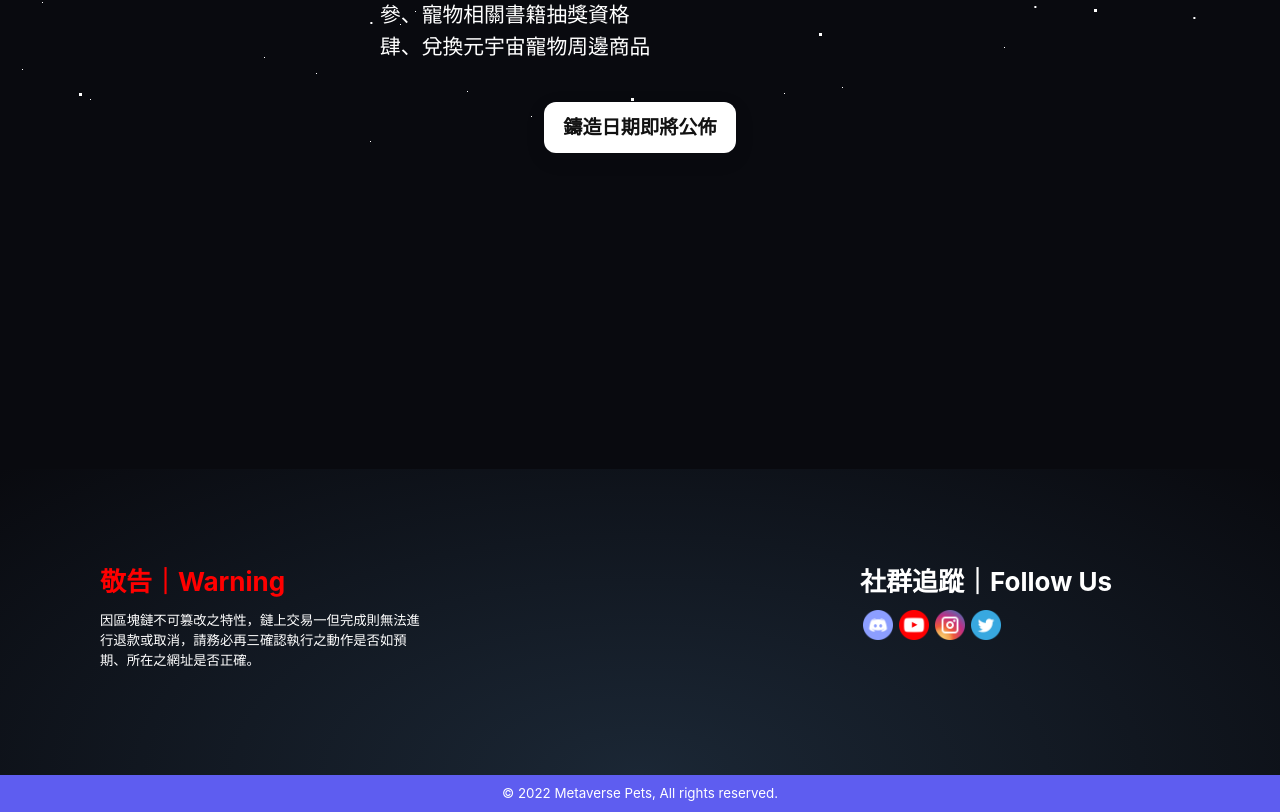
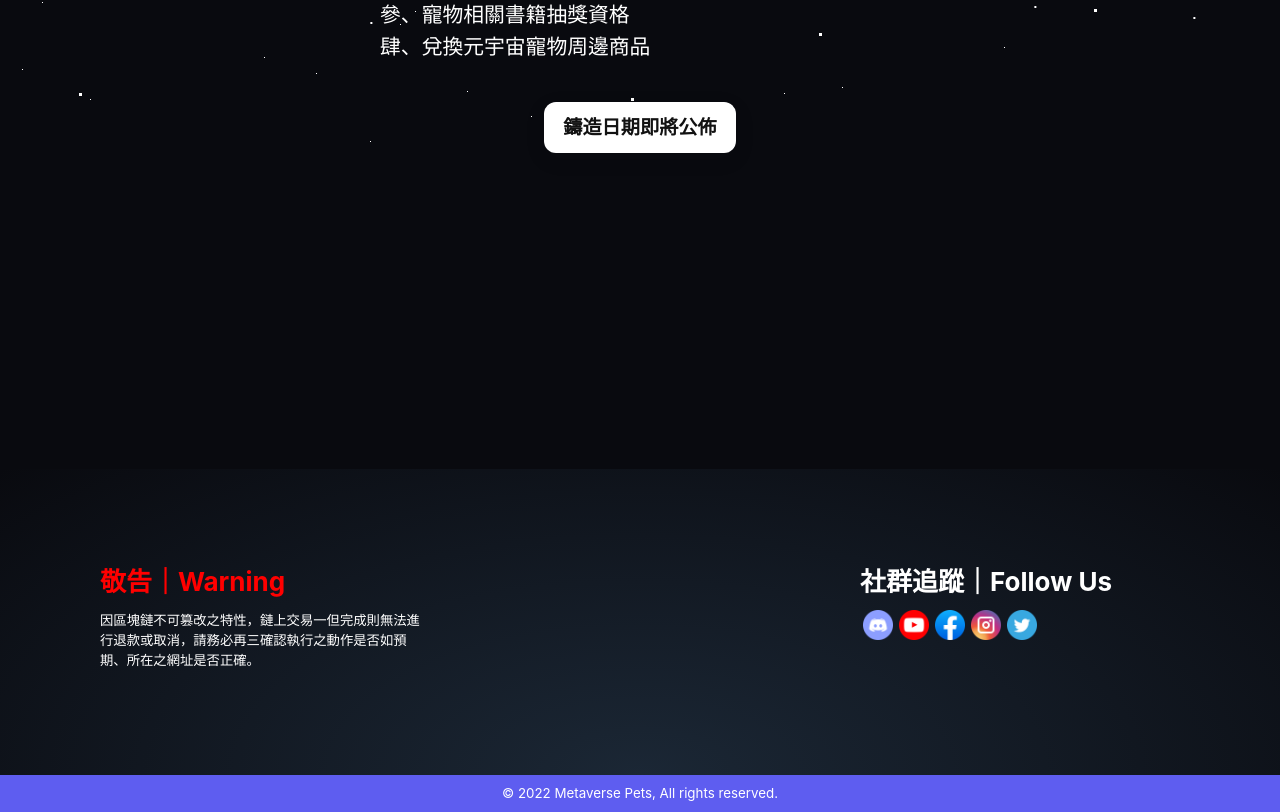
Before and after one commit to metaversepets/website, a React (Create React App) app: page /about in a window 1280 px wide. Shown: the part 652-1464 px from the top of the page. Built offline with nearby package versions, Linux system fonts and the light colour scheme; what @fortawesome/fontawesome would draw is missing.

Commit message:
add facebook link

```diff
--- a/src/Footer.js
+++ b/src/Footer.js
@@ -12,6 +12,9 @@ class Footer extends Component {
           </a>
           <a href="https://www.youtube.com/channel/UCGJu_4qHnt52ZwO5HQPPi9Q" target="_blank">
             <img src={process.env.PUBLIC_URL + "/img/social/youtube.png"} />
+          </a>
+          <a href="https://www.facebook.com/metaversepets" target="_blank">
+            <img src={process.env.PUBLIC_URL + "/img/social/facebook.png"} />
           </a>
           <a href="https://www.instagram.com/metaversepets.game.nft/" target="_blank">
             <img src={process.env.PUBLIC_URL + "/img/social/instagram.png"} />
```
Also changed, not shown: public/img/social/facebook.png (added).
